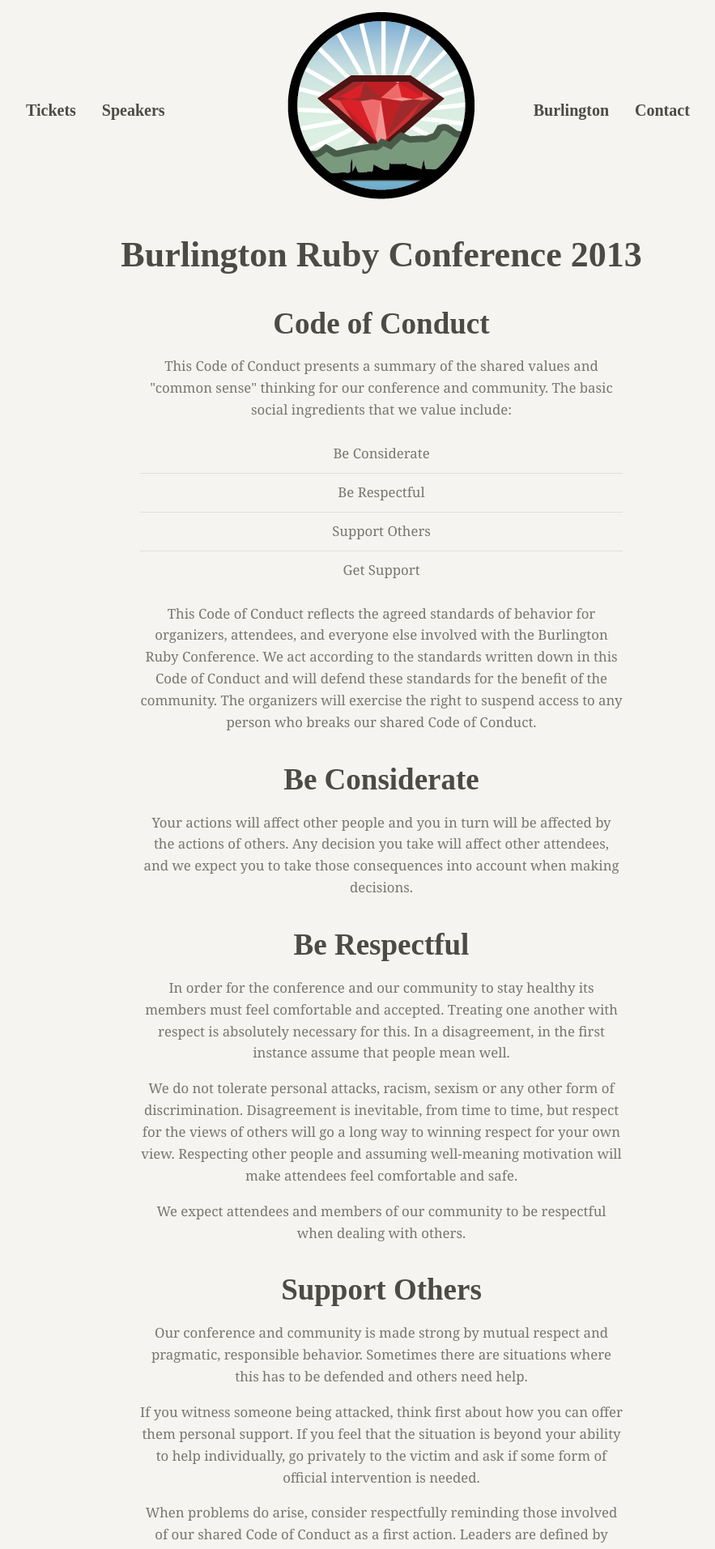
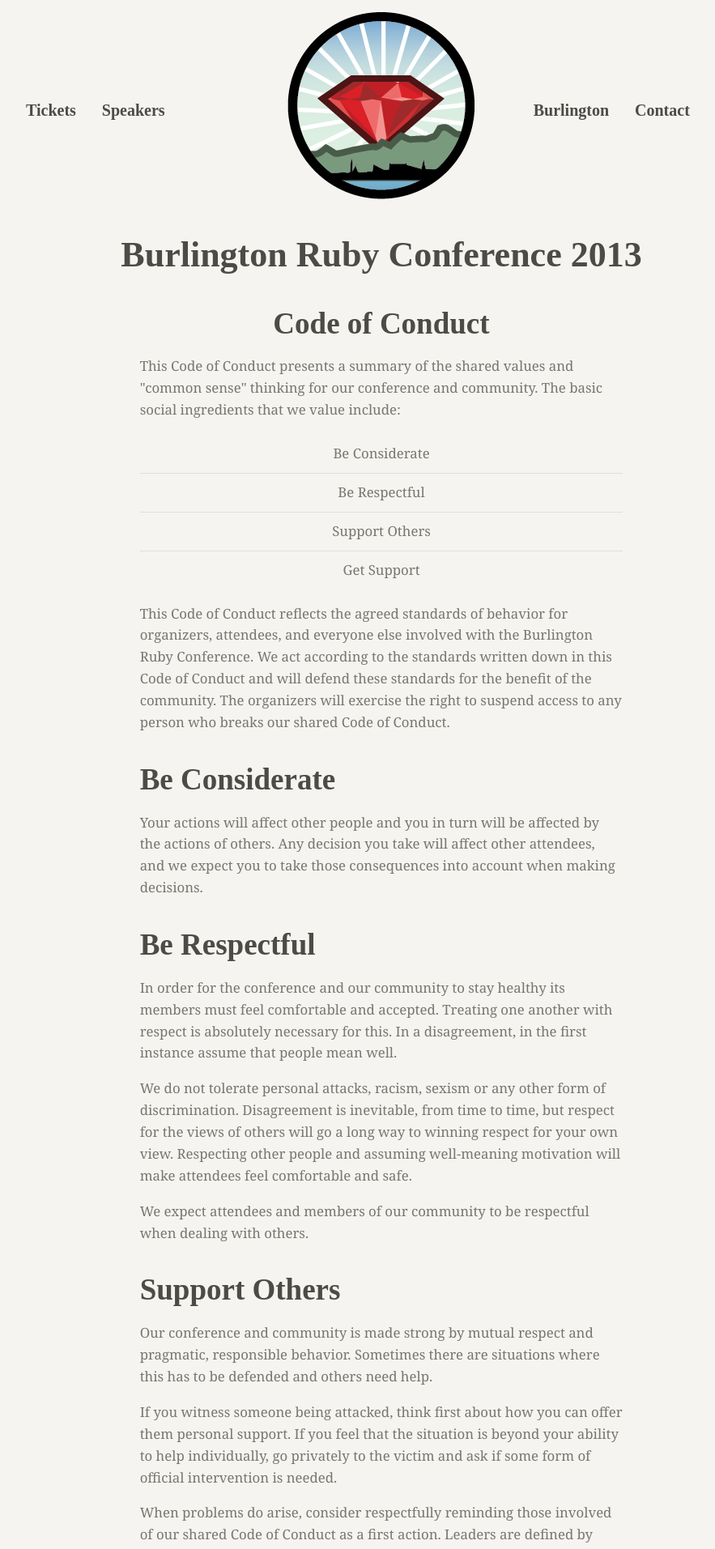
Before and after one commit to burlingtonruby/buruco2013, a Jekyll site: the page built from conduct.html, in a window 1280 px wide. Shown: the top 1913 px of the page at 81% size, without its empty margins (169-1052 px from the left). Built offline with Jekyll 4.4.1, drawn with Linux system fonts in a browser that asks for light colours; nearby versions of some CDN libraries.

Commit message:
left align the text in the conduct page

```diff
--- a/conduct.html
+++ b/conduct.html
@@ -13,7 +13,7 @@
     </div>
   </div>
   <div class="row">
-    <div class="eight columns centered">
+    <div class="eight columns centered left">
     <p>This Code of Conduct presents a summary of the shared values and "common sense" thinking for our conference and community. The basic social ingredients that we value include:</p>
 
     <ul>
```
